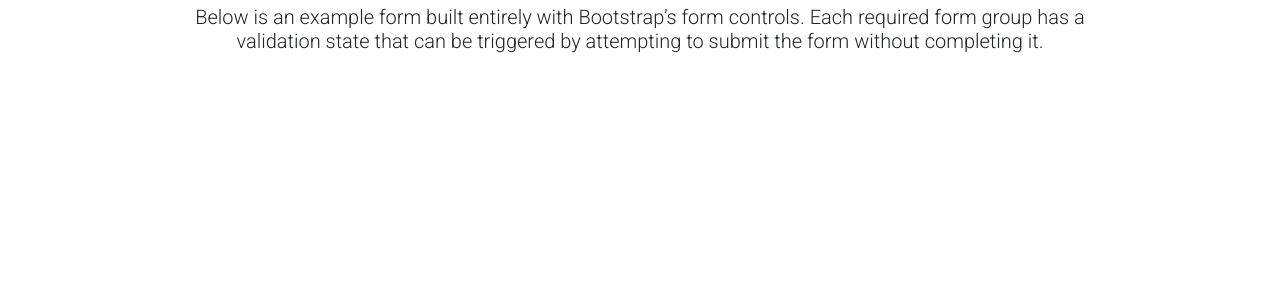
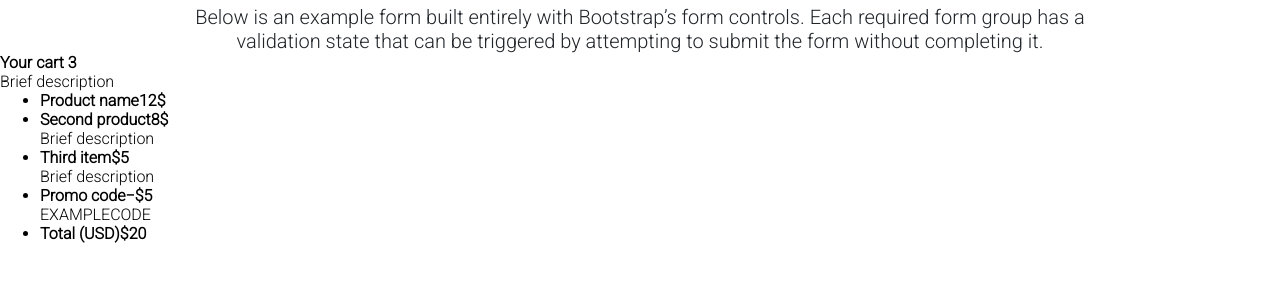
Before and after one commit to Esenov-Kubanychbek/getbootstrap, a plain HTML site: page index.html in a window 1280 px wide. Shown: the part 92-374 px from the top of the page. Drawn offline with Linux system fonts and the light colour scheme.

Commit message:
Added first cart main

```diff
--- a/index.html
+++ b/index.html
@@ -15,5 +15,31 @@
         </div>
 
     </header>
+    <main>
+        <section>
+            <h4>Your cart <span>3</span></h4>
+            <p>Brief description</p>
+            <ul>
+                <li>
+                    <h4>Product name<span>12$</span></h4>
+                </li>
+                <li>
+                    <h4>Second product<span>8$</span></h4>
+                    <p>Brief description</p>
+                </li>
+                <li>
+                    <h4>Third item<span>$5</span></h4>
+                    <p>Brief description </p>
+                </li>
+                <li>
+                    <h4>Promo code<span>−$5</span></h4>
+                    <p>EXAMPLECODE</p>
+                </li>
+                <li>
+                    <h4>Total (USD)<span>$20</span></h4>
+                </li>
+            </ul>
+        </section>
+    </main>
 </body>
 </html>
```
